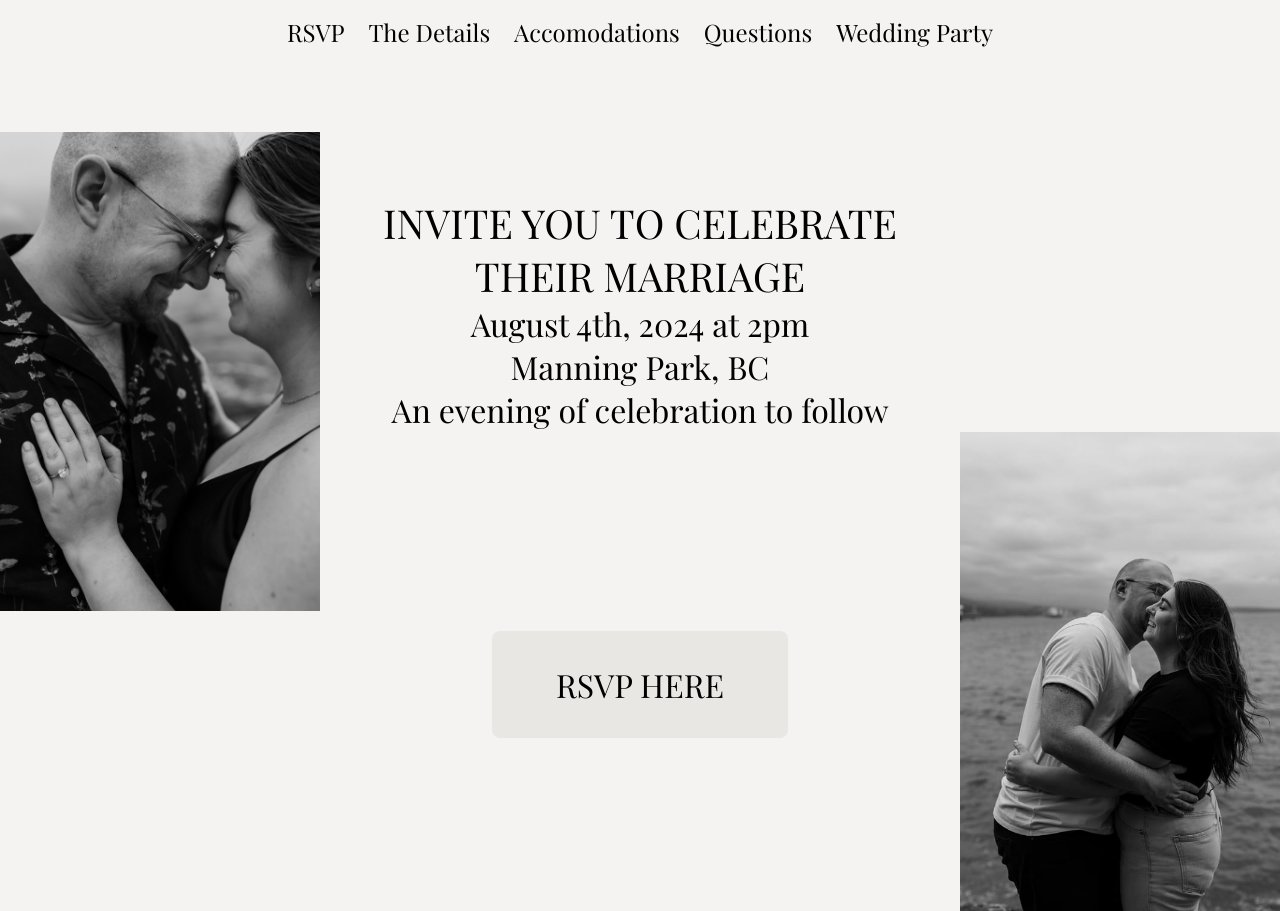
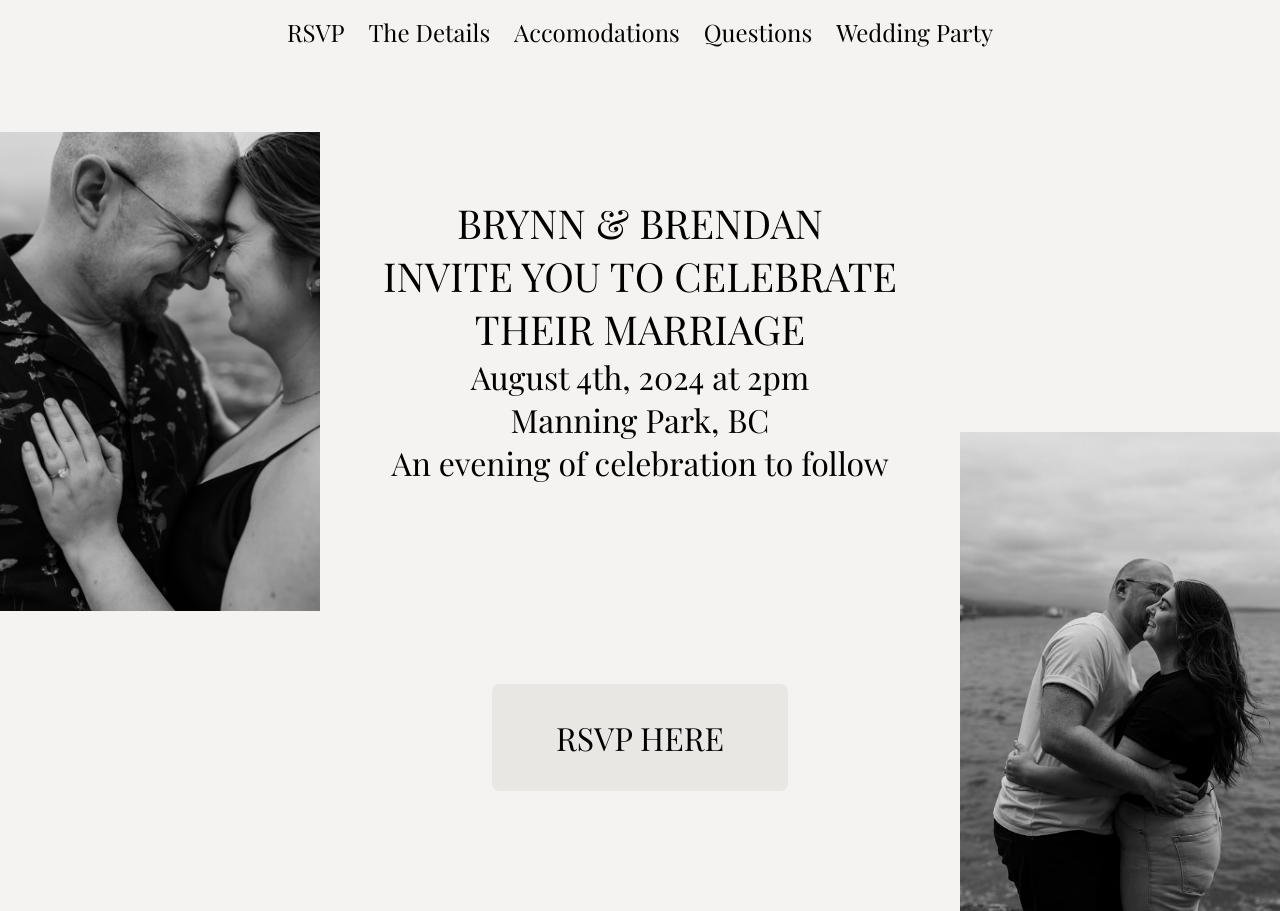
Before and after one commit to brendanlensink/wedding-website, a Node server app: template pages/guest/home.ejs in a window 1280 px wide. Shown: the part 556-1467 px from the top of the page. Run offline with Node 20, Linux system fonts and the light colour scheme; the template is opened without the code that fills it, so the values that code supplies are empty; style sheets or scripts are compiled from the project's sources.

Commit message:
add names to invite

```diff
--- a/pages/guest/home.ejs
+++ b/pages/guest/home.ejs
@@ -12,6 +12,7 @@
     </div>
 
     <div class="double-col home-header-text">
+        <div class="row home-header-text-large">BRYNN & BRENDAN</div>
         <div class="row home-header-text-large">INVITE YOU TO CELEBRATE<br>THEIR MARRIAGE</div>
         <div class="row">August 4th, 2024 at 2pm</br>Manning Park, BC</div>
         <div class="row">An evening of celebration to follow</div>
```
